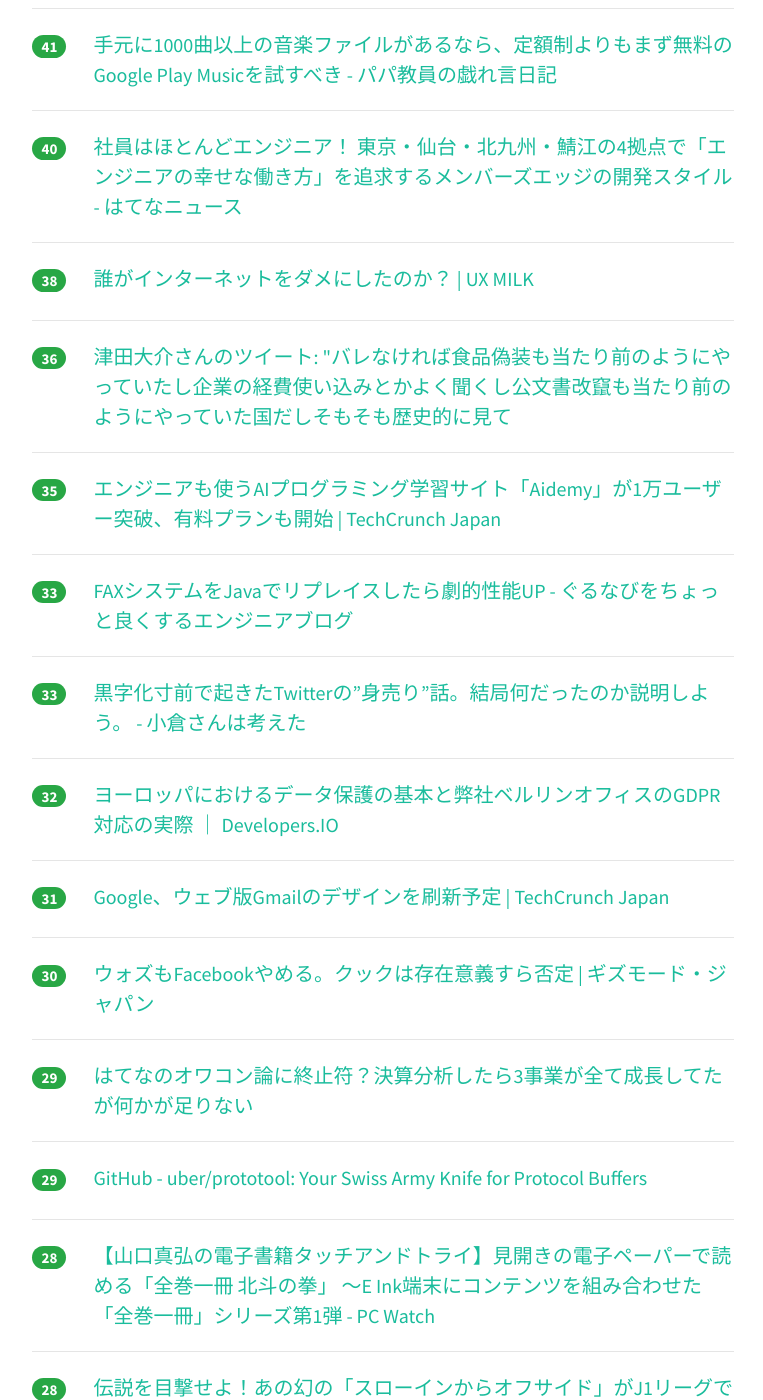
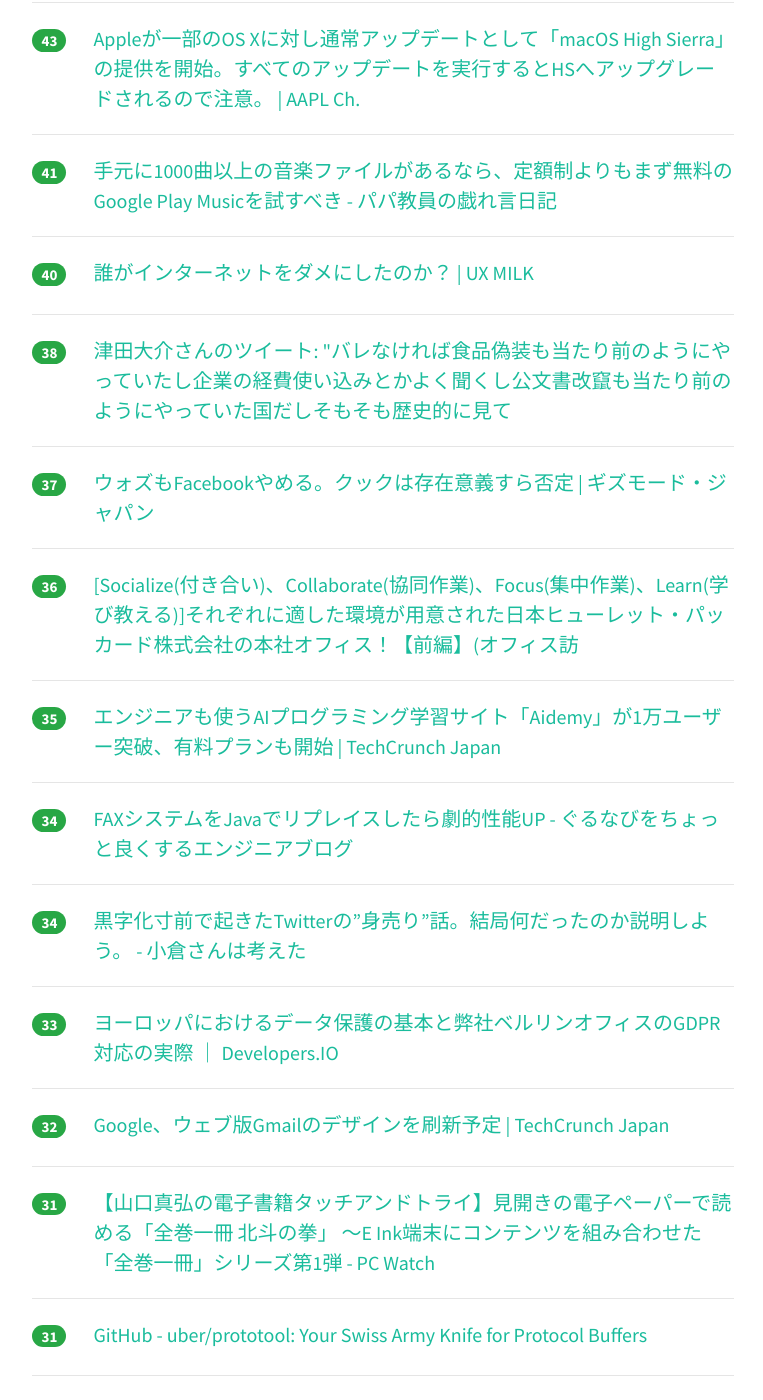
Before and after one commit to yatta47/hatena-matome-site, a Jekyll site: the page built from _posts/2018-04-12-hatena.md, in a window 1280 px wide and 1400 px high, scrolled down 1816 px. Shown: the whole window, without its empty margins (290-1053 px from the left). Built offline with Jekyll 4.4.1, drawn with Linux system fonts in a browser that asks for light colours; nearby versions of some CDN libraries; part of the change alters nothing that is shown; some of the changed text lies outside the part shown.

Commit message:
Updated 2018-04-12

```diff
--- a/_posts/2018-04-12-hatena.md
+++ b/_posts/2018-04-12-hatena.md
@@ -1,23 +1,23 @@
 ---
 layout: post
 title:  "2018-04-12 はてぶIT"
-date:   2018-04-12 17:01:16
+date:   2018-04-12 18:03:06
 tags: [it-hotentry]
 ---
-41 件のデータあり
+42 件のデータあり
 
 <hr><div class="row">
-<div class="col-1"><span class="badge badge-pill badge-success h2">486</span></div>
+<div class="col-1"><span class="badge badge-pill badge-success h2">500</span></div>
 <div class="col-11"><a href='http://www.publickey1.jp/blog/18/mozillawebassembly_studiocrustassemblyscriptide.html' target='_blank'>Mozillaが「WebAssembly Studio」発表。C/Rust/AssemblyScript対応のオンラインIDE － Publickey</a></div>
 </div>
 <hr>
 <div class="row">
-<div class="col-1"><span class="badge badge-pill badge-success h2">243</span></div>
+<div class="col-1"><span class="badge badge-pill badge-success h2">248</span></div>
 <div class="col-11"><a href='http://lab.astamuse.co.jp/entry/2018/04/11/114500' target='_blank'>PWAの将来性についての考察 - astamuse Lab</a></div>
 </div>
 <hr>
 <div class="row">
-<div class="col-1"><span class="badge badge-pill badge-success h2">144</span></div>
+<div class="col-1"><span class="badge badge-pill badge-success h2">155</span></div>
 <div class="col-11"><a href='https://jp.techcrunch.com/2018/04/12/2018-04-11-google-sheets-gets-macros/' target='_blank'>Googleのスプレッドシートにマクロが来た――G Suiteツールにメジャーアップデート | TechCrunch Japan</a></div>
 </div>
 <hr>
@@ -27,52 +27,57 @@ tags: [it-hotentry]
 </div>
 <hr>
 <div class="row">
-<div class="col-1"><span class="badge badge-pill badge-success h2">95</span></div>
+<div class="col-1"><span class="badge badge-pill badge-success h2">102</span></div>
 <div class="col-11"><a href='https://gigazine.net/news/20180412-html5-particle-develop/' target='_blank'>無料で商用利用も可能なパーティクル表現が作れるHTML5製のデザインツール「Particle Develop」 - GIGAZINE</a></div>
 </div>
 <hr>
 <div class="row">
-<div class="col-1"><span class="badge badge-pill badge-success h2">87</span></div>
+<div class="col-1"><span class="badge badge-pill badge-success h2">98</span></div>
+<div class="col-11"><a href='http://studio-andy.hatenablog.com/entry/codesandbox-vue' target='_blank'>君は2クリックでVue appを立ち上げたことがあるか!!<CodeSandboxを世の中に広めなければと思った件> - Studio Andy</a></div>
+</div>
+<hr>
+<div class="row">
+<div class="col-1"><span class="badge badge-pill badge-success h2">94</span></div>
 <div class="col-11"><a href='https://hakobe932.hatenablog.com/entry/2018/04/11/123000' target='_blank'>gRPCのロードバランシング - はこべにっき ♨</a></div>
 </div>
 <hr>
 <div class="row">
-<div class="col-1"><span class="badge badge-pill badge-success h2">86</span></div>
-<div class="col-11"><a href='http://studio-andy.hatenablog.com/entry/codesandbox-vue' target='_blank'>君は2クリックでVue appを立ち上げたことがあるか!!<CodeSandboxを世の中に広めなければと思った件> - Studio Andy</a></div>
+<div class="col-1"><span class="badge badge-pill badge-success h2">71</span></div>
+<div class="col-11"><a href='https://geek-out.jp/column/entry/2018/04/12/110000' target='_blank'>「なるんだ！」を実現する「逆算」のキャリア設計 ─ 野球エンジニアへの挑戦 - GeekOut</a></div>
 </div>
 <hr>
 <div class="row">
-<div class="col-1"><span class="badge badge-pill badge-success h2">60</span></div>
+<div class="col-1"><span class="badge badge-pill badge-success h2">67</span></div>
 <div class="col-11"><a href='https://gigazine.net/news/20180411-stripe-saas-formula/' target='_blank'>「なぜSaaSは世界中に広がるのか？」「SaaSの販売モデル」「SaaSの基本方程式」など成功に導くための方法をStripeがまとめて公開中 - GIGAZINE</a></div>
 </div>
 <hr>
 <div class="row">
-<div class="col-1"><span class="badge badge-pill badge-success h2">59</span></div>
-<div class="col-11"><a href='https://geek-out.jp/column/entry/2018/04/12/110000' target='_blank'>「なるんだ！」を実現する「逆算」のキャリア設計 ─ 野球エンジニアへの挑戦 - GeekOut</a></div>
-</div>
-<hr>
-<div class="row">
-<div class="col-1"><span class="badge badge-pill badge-success h2">48</span></div>
+<div class="col-1"><span class="badge badge-pill badge-success h2">53</span></div>
 <div class="col-11"><a href='https://qiita.com/rana_kualu/items/e6c5c0e4f60b0d18799d' target='_blank'>async/await地獄 - Qiita</a></div>
 </div>
 <hr>
 <div class="row">
-<div class="col-1"><span class="badge badge-pill badge-success h2">45</span></div>
+<div class="col-1"><span class="badge badge-pill badge-success h2">49</span></div>
 <div class="col-11"><a href='https://shiropen.com/seamless-ai-google-looking-to-listen' target='_blank'>Google Research、複数音から特定の発話者だけの声を聞こえるようにするDeep learningを用いた視聴覚音声分離モデル発表 | Seamless</a></div>
 </div>
 <hr>
 <div class="row">
-<div class="col-1"><span class="badge badge-pill badge-success h2">44</span></div>
+<div class="col-1"><span class="badge badge-pill badge-success h2">47</span></div>
 <div class="col-11"><a href='https://www.suzukikenichi.com/blog/google-launches-a-new-more-results-button/' target='_blank'>Google、モバイル検索のページネーションを廃止。「もっと見る」による無限スクロールへ変更 | 海外SEO情報ブログ</a></div>
 </div>
 <hr>
 <div class="row">
-<div class="col-1"><span class="badge badge-pill badge-success h2">44</span></div>
+<div class="col-1"><span class="badge badge-pill badge-success h2">46</span></div>
 <div class="col-11"><a href='https://gigazine.net/news/20180412-warranty-void-sticker-bullshit/' target='_blank'>プレステ・Xboxなどで横行する「剥がすと保証は無効」のシールは違法だとFTCが大手企業に警告書を送付 - GIGAZINE</a></div>
 </div>
 <hr>
 <div class="row">
-<div class="col-1"><span class="badge badge-pill badge-success h2">41</span></div>
+<div class="col-1"><span class="badge badge-pill badge-success h2">44</span></div>
+<div class="col-11"><a href='http://hatenanews.com/articles/2018/04/12/110000' target='_blank'>社員はほとんどエンジニア！ 東京・仙台・北九州・鯖江の4拠点で「エンジニアの幸せな働き方」を追求するメンバーズエッジの開発スタイル - はてなニュース</a></div>
+</div>
+<hr>
+<div class="row">
+<div class="col-1"><span class="badge badge-pill badge-success h2">43</span></div>
 <div class="col-11"><a href='https://applech2.com/archives/20180412-apple-regular-update-high-sierra.html' target='_blank'>Appleが一部のOS Xに対し通常アップデートとして「macOS High Sierra」の提供を開始。すべてのアップデートを実行するとHSへアップグレードされるので注意。 | AAPL Ch.</a></div>
 </div>
 <hr>
@@ -83,17 +88,22 @@ tags: [it-hotentry]
 <hr>
 <div class="row">
 <div class="col-1"><span class="badge badge-pill badge-success h2">40</span></div>
-<div class="col-11"><a href='http://hatenanews.com/articles/2018/04/12/110000' target='_blank'>社員はほとんどエンジニア！ 東京・仙台・北九州・鯖江の4拠点で「エンジニアの幸せな働き方」を追求するメンバーズエッジの開発スタイル - はてなニュース</a></div>
+<div class="col-11"><a href='http://uxmilk.jp/71247' target='_blank'>誰がインターネットをダメにしたのか？ | UX MILK</a></div>
 </div>
 <hr>
 <div class="row">
 <div class="col-1"><span class="badge badge-pill badge-success h2">38</span></div>
-<div class="col-11"><a href='http://uxmilk.jp/71247' target='_blank'>誰がインターネットをダメにしたのか？ | UX MILK</a></div>
+<div class="col-11"><a href='http://twitter.com/tsuda/status/983771012465491969' target='_blank'>津田大介さんのツイート: "バレなければ食品偽装も当たり前のようにやっていたし企業の経費使い込みとかよく聞くし公文書改竄も当たり前のようにやっていた国だしそもそも歴史的に見て</a></div>
+</div>
+<hr>
+<div class="row">
+<div class="col-1"><span class="badge badge-pill badge-success h2">37</span></div>
+<div class="col-11"><a href='https://www.gizmodo.jp/2018/04/steve-wozniak-disable-his-facebook.html' target='_blank'>ウォズもFacebookやめる。クックは存在意義すら否定 | ギズモード・ジャパン</a></div>
 </div>
 <hr>
 <div class="row">
 <div class="col-1"><span class="badge badge-pill badge-success h2">36</span></div>
-<div class="col-11"><a href='http://twitter.com/tsuda/status/983771012465491969' target='_blank'>津田大介さんのツイート: "バレなければ食品偽装も当たり前のようにやっていたし企業の経費使い込みとかよく聞くし公文書改竄も当たり前のようにやっていた国だしそもそも歴史的に見て</a></div>
+<div class="col-11"><a href='https://www.shigotoba.net/hpe_1708_1_zenpen.html' target='_blank'>[Socialize(付き合い)、Collaborate(協同作業)、Focus(集中作業)、Learn(学び教える)]それぞれに適した環境が用意された日本ヒューレット・パッカード株式会社の本社オフィス！【前編】(オフィス訪</a></div>
 </div>
 <hr>
 <div class="row">
@@ -102,57 +112,52 @@ tags: [it-hotentry]
 </div>
 <hr>
 <div class="row">
-<div class="col-1"><span class="badge badge-pill badge-success h2">33</span></div>
+<div class="col-1"><span class="badge badge-pill badge-success h2">34</span></div>
 <div class="col-11"><a href='http://developers.gnavi.co.jp/entry/java-1' target='_blank'>FAXシステムをJavaでリプレイスしたら劇的性能UP - ぐるなびをちょっと良くするエンジニアブログ</a></div>
 </div>
 <hr>
 <div class="row">
-<div class="col-1"><span class="badge badge-pill badge-success h2">33</span></div>
+<div class="col-1"><span class="badge badge-pill badge-success h2">34</span></div>
 <div class="col-11"><a href='http://www.ogura.blog/entry/2018/04/12/080654' target='_blank'>黒字化寸前で起きたTwitterの”身売り”話。結局何だったのか説明しよう。 - 小倉さんは考えた</a></div>
 </div>
 <hr>
 <div class="row">
-<div class="col-1"><span class="badge badge-pill badge-success h2">32</span></div>
+<div class="col-1"><span class="badge badge-pill badge-success h2">33</span></div>
 <div class="col-11"><a href='https://dev.classmethod.jp/cloud/aws/gdpr-on-aws/' target='_blank'>ヨーロッパにおけるデータ保護の基本と弊社ベルリンオフィスのGDPR対応の実際 ｜ Developers.IO</a></div>
 </div>
 <hr>
 <div class="row">
-<div class="col-1"><span class="badge badge-pill badge-success h2">31</span></div>
+<div class="col-1"><span class="badge badge-pill badge-success h2">32</span></div>
 <div class="col-11"><a href='https://jp.techcrunch.com/2018/04/12/2018-04-11-google-is-about-to-launch-a-gmail-web-redesign/' target='_blank'>Google、ウェブ版Gmailのデザインを刷新予定 | TechCrunch Japan</a></div>
 </div>
 <hr>
 <div class="row">
-<div class="col-1"><span class="badge badge-pill badge-success h2">30</span></div>
-<div class="col-11"><a href='https://www.gizmodo.jp/2018/04/steve-wozniak-disable-his-facebook.html' target='_blank'>ウォズもFacebookやめる。クックは存在意義すら否定 | ギズモード・ジャパン</a></div>
+<div class="col-1"><span class="badge badge-pill badge-success h2">31</span></div>
+<div class="col-11"><a href='https://pc.watch.impress.co.jp/docs/column/ebook/1116548.html' target='_blank'>【山口真弘の電子書籍タッチアンドトライ】見開きの電子ペーパーで読める「全巻一冊 北斗の拳」 ～E Ink端末にコンテンツを組み合わせた「全巻一冊」シリーズ第1弾 - PC Watch</a></div>
 </div>
 <hr>
 <div class="row">
-<div class="col-1"><span class="badge badge-pill badge-success h2">29</span></div>
+<div class="col-1"><span class="badge badge-pill badge-success h2">31</span></div>
+<div class="col-11"><a href='https://github.com/uber/prototool' target='_blank'>GitHub - uber/prototool: Your Swiss Army Knife for Protocol Buffers</a></div>
+</div>
+<hr>
+<div class="row">
+<div class="col-1"><span class="badge badge-pill badge-success h2">31</span></div>
+<div class="col-11"><a href='http://blog.domesoccer.jp/archives/60100980.html' target='_blank'>伝説を目撃せよ！あの幻の「スローインからオフサイド」がJ1リーグで発生 : ドメサカブログ</a></div>
+</div>
+<hr>
+<div class="row">
+<div class="col-1"><span class="badge badge-pill badge-success h2">30</span></div>
 <div class="col-11"><a href='http://it-rush.com/hatena-owakon' target='_blank'>はてなのオワコン論に終止符？決算分析したら3事業が全て成長してたが何かが足りない</a></div>
 </div>
 <hr>
 <div class="row">
 <div class="col-1"><span class="badge badge-pill badge-success h2">29</span></div>
-<div class="col-11"><a href='https://github.com/uber/prototool' target='_blank'>GitHub - uber/prototool: Your Swiss Army Knife for Protocol Buffers</a></div>
-</div>
-<hr>
-<div class="row">
-<div class="col-1"><span class="badge badge-pill badge-success h2">28</span></div>
-<div class="col-11"><a href='https://pc.watch.impress.co.jp/docs/column/ebook/1116548.html' target='_blank'>【山口真弘の電子書籍タッチアンドトライ】見開きの電子ペーパーで読める「全巻一冊 北斗の拳」 ～E Ink端末にコンテンツを組み合わせた「全巻一冊」シリーズ第1弾 - PC Watch</a></div>
-</div>
-<hr>
-<div class="row">
-<div class="col-1"><span class="badge badge-pill badge-success h2">28</span></div>
-<div class="col-11"><a href='http://blog.domesoccer.jp/archives/60100980.html' target='_blank'>伝説を目撃せよ！あの幻の「スローインからオフサイド」がJ1リーグで発生 : ドメサカブログ</a></div>
-</div>
-<hr>
-<div class="row">
-<div class="col-1"><span class="badge badge-pill badge-success h2">25</span></div>
 <div class="col-11"><a href='http://blog.livedoor.jp/k_urushima/archives/1839342.html' target='_blank'>自堕落な技術者の日記 : 最近の証明書の話題(2): CloudFlare DNS 1.1.1.1サイトのIPv6証明書 - livedoor Blog（ブログ）</a></div>
 </div>
 <hr>
 <div class="row">
-<div class="col-1"><span class="badge badge-pill badge-success h2">23</span></div>
+<div class="col-1"><span class="badge badge-pill badge-success h2">24</span></div>
 <div class="col-11"><a href='https://www.nikkei.com/article/DGXMZO29264270R10C18A4X11000/' target='_blank'>「自動ログイン」に注意　フェイスブック個人情報流出　　：日本経済新聞</a></div>
 </div>
 <hr>
@@ -182,13 +187,13 @@ tags: [it-hotentry]
 </div>
 <hr>
 <div class="row">
-<div class="col-1"><span class="badge badge-pill badge-success h2">18</span></div>
-<div class="col-11"><a href='http://www.itmedia.co.jp/mobile/articles/1804/11/news126.html' target='_blank'>2025年に「リチウム空気電池」の実用化へ　ソフトバンクと物質・材料研究機構が連携 - ITmedia Mobile</a></div>
+<div class="col-1"><span class="badge badge-pill badge-success h2">19</span></div>
+<div class="col-11"><a href='https://qiita.com/Fushihara/items/3f502df21234d7a6efc7' target='_blank'>でもやっぱりfor文は使っていいと思うよ - Qiita</a></div>
 </div>
 <hr>
 <div class="row">
-<div class="col-1"><span class="badge badge-pill badge-success h2">17</span></div>
-<div class="col-11"><a href='https://qiita.com/Fushihara/items/3f502df21234d7a6efc7' target='_blank'>でもやっぱりfor文は使っていいと思うよ - Qiita</a></div>
+<div class="col-1"><span class="badge badge-pill badge-success h2">18</span></div>
+<div class="col-11"><a href='http://www.itmedia.co.jp/mobile/articles/1804/11/news126.html' target='_blank'>2025年に「リチウム空気電池」の実用化へ　ソフトバンクと物質・材料研究機構が連携 - ITmedia Mobile</a></div>
 </div>
 <hr>
 <div class="row">
```
